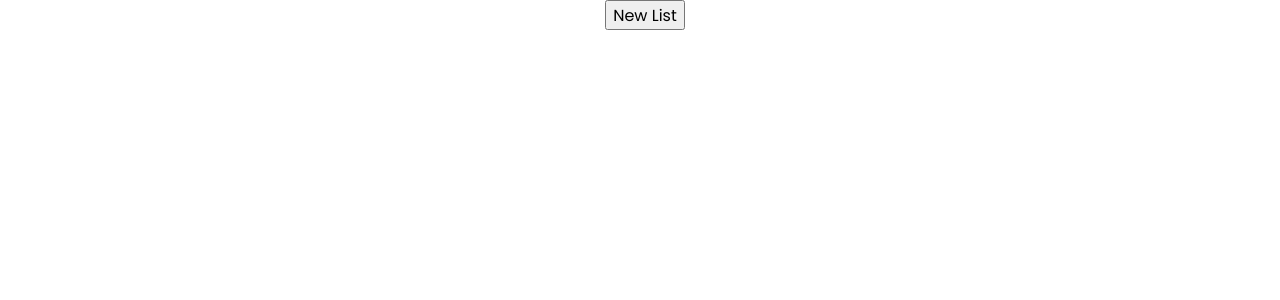
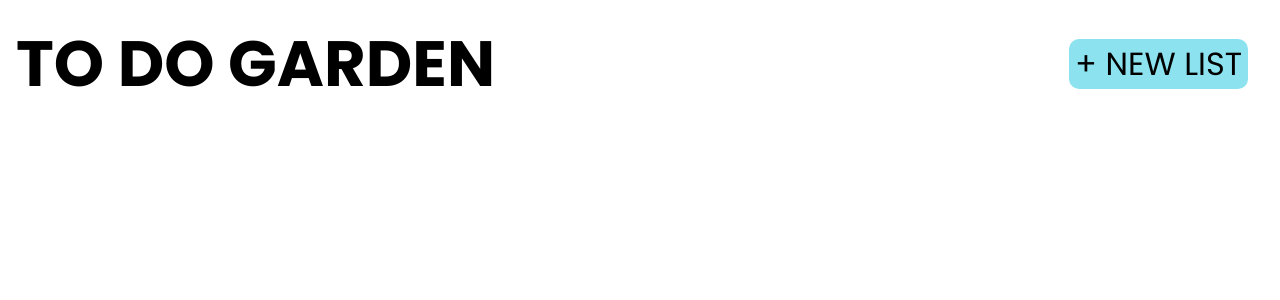
Before and after one commit to jenniemwei/to-do-garden, a React (Create React App) app: page / in a window 1280 px wide. Shown: the top 300 px of the page. Built offline with nearby package versions, Linux system fonts and the light colour scheme.

Commit message:
add header fix things

```diff
--- a/package.json
+++ b/package.json
@@ -9,6 +9,7 @@
     "@testing-library/user-event": "^13.5.0",
     "react": "^18.2.0",
     "react-dom": "^18.2.0",
+    "react-feather": "^2.0.10",
     "react-scripts": "5.0.1",
     "react-textfit": "^1.1.1",
     "web-vitals": "^2.1.4"
--- a/src/components/AllTaskLists.jsx
+++ b/src/components/AllTaskLists.jsx
@@ -11,16 +11,16 @@ export default function AllTaskLists() {
   const [taskLists, setTaskLists] = useState([]);
 
   useEffect(() => {
-    const taskLists = JSON.parse(localStorage.getItem("taskLists"));
-    if (taskLists) {
-      setTaskLists(taskLists);
-    }
+    // const taskLists = JSON.parse(localStorage.getItem("taskLists"));
+    // if (taskLists) {
+    //   setTaskLists(taskLists);
+    // }
   }, []);
 
   useEffect(() => {
-    if (taskLists.length > 0) {
-      localStorage.setItem("taskLists", JSON.stringify(taskLists));
-    }
+    // if (taskLists.length > 0) {
+    //   localStorage.setItem("taskLists", JSON.stringify(taskLists));
+    // }
   } , [taskLists]);
 
 
@@ -29,7 +29,7 @@ export default function AllTaskLists() {
     setTaskLists([
       ...taskLists,
       {
-        name: "Title",
+        title: "Title",
         currentItems: [],
         checkedItems: [],
         editModeDisplayed: true,
@@ -42,7 +42,8 @@ export default function AllTaskLists() {
   return (
     <div>
     <header id="homepage-header">
-    <button id="new-list-button" onClick={(event)=>{handleNewList(event)}}>New List</button>
+      <h1>TO DO GARDEN</h1>
+    <button id="new-list-button" onClick={(event)=>{handleNewList(event)}}>+ NEW LIST</button>
     </header>
     <div className="all-lists-container">
 
--- a/src/components/EditListMode.jsx
+++ b/src/components/EditListMode.jsx
@@ -1,6 +1,6 @@
 import React, { useState, useRef, useEffect } from 'react'
 import ListOptions from './ListOptions'
-
+import { X } from 'react-feather'
 
 export default function EditListMode({ taskLists, handleChangeTaskState, listIndex}) {
 
@@ -17,7 +17,7 @@ export default function EditListMode({ taskLists, handleChangeTaskState, listInd
 
     useEffect(() => {
       const size = listRef.current.length;
-      if (size > 0) {
+      if (size > 0 && listRef.current[size - 1] !== null) {
         listRef.current[size - 1].focus(); //focuses on recently created task
       }
 
@@ -50,6 +50,9 @@ export default function EditListMode({ taskLists, handleChangeTaskState, listInd
     }
     function handleCloseEditMode(event){
       handleChangeTaskState(listIndex, "editModeDisplayed", false)
+      if (taskLists[listIndex].currentItems.length === 0 && taskLists[listIndex].title === "Title") {
+
+      }
     }
 
     function createNewTask(event) {
@@ -68,9 +71,8 @@ export default function EditListMode({ taskLists, handleChangeTaskState, listInd
       <div className="list-container edit-mode">
         <div className='list-header'>
           <input className="title-input list-name" value={editingTitle} onChange={(event)=>{handleTitleChange(event)}}></input>
-          <button onClick={(event)=>{handleCloseEditMode(event)}}>Close</button>
+          <button onClick={(event)=>{handleCloseEditMode(event)}} className="edit-list-close-button"><X color="gray"/></button>
           </div>
-
         <ul>
           {editingList.map((item, index) => (
             <li key={index}>
--- a/src/components/ListOptions.jsx
+++ b/src/components/ListOptions.jsx
@@ -1,12 +1,15 @@
 import React, {useState} from 'react'
 import '../styles/ListOptions.css';
 
-export default function ListOptions({taskLists, handleChangeTaskState,listIndex}) {
+export default function ListOptions({taskLists, handleChangeTaskState,listIndex, setTaskLists}) {
 
-    function handleDelete(event){
-         const selectedList = event.target.parentElement.parentElement.parentElement.parentElement;
-         selectedList.style.background='red'
-         handleChangeTaskState(listIndex, "optionsDisplayed", false)
+    function handleDelete(event, listIndex){
+         const newTaskLists = [...taskLists];
+         console.log("LIST INDEX", listIndex)
+         newTaskLists.splice(listIndex, 1);
+         console.log("NEW TASK LISTS", newTaskLists)
+         setTaskLists(newTaskLists);
+         console.log("TASK LISTS", taskLists);
     }
 
     function handleEdit(event){
@@ -18,7 +21,7 @@ export default function ListOptions({taskLists, handleChangeTaskState,listIndex}
         <div className="list-options-container">
             <ul>
                 <li>
-                    <button onClick={(event)=>handleDelete(event)} className="edit-option">Delete List</button>
+                    <button onClick={(event)=>handleDelete(event, listIndex)} className="edit-option">Delete List</button>
                 </li>
                 <li>
                     <button onClick={(event)=>handleEdit(event)}className="edit-option">Edit List</button>
--- a/src/components/TaskList.jsx
+++ b/src/components/TaskList.jsx
@@ -94,6 +94,7 @@ export default function TaskList({ listIndex, taskLists, setTaskLists }) {
             <ListOptions
               taskLists={taskLists}
               handleChangeTaskState={handleChangeTaskState}
+              setTaskLists={setTaskLists}
               listIndex={listIndex}
             />
           )}
--- a/src/styles/AllTaskLists.css
+++ b/src/styles/AllTaskLists.css
@@ -29,14 +29,20 @@ h3{
   overflow-wrap: break-word;
 }
 h1{
-
+  padding: 1rem;
+  font-size: 4rem;
 }
 
 #new-list-button{
-  margin: 0 0 0 10px;
-  height: 30px;
-  font-size: 1em;
+  margin: 1em;
+  font-size: 2em;
   align-self: center;
+  border-radius: 10px;
+  border: none;
+  background-color: rgb(140, 227, 239);
 }
 #homepage-header{
+  width: 100vw;
+  display: flex;
+  justify-content: space-between;
 }
--- a/src/styles/Lists.css
+++ b/src/styles/Lists.css
@@ -47,11 +47,11 @@ li {
   filter:drop-shadow(2px 2px 5px rgba(0,0,0,0.3));
 }
 .flower-container{
-  width:15vh;
+  width:12vh;
 }
 .list-container {
   filter:drop-shadow(2px 2px 5px rgba(0,0,0,0.2));
-  padding: 2rem;
+  padding: .5rem;
   /* border: 1px solid #ccc; */
   border-radius: 10px;
   background-color: #ffffff;
@@ -97,7 +97,7 @@ body {
   /* font-size: 2vw; */
 }
 .list-header{
-  /* display: flex; */
+  display: flex;
   /* width:30px; */
   width: 100%;
   justify-content: space-between;
@@ -123,9 +123,18 @@ body {
 }
 
 .title-input{
+  margin: 1rem;
   width:80%;
 }
 
 .task {
   margin-top: .9rem;
 }
+
+.edit-list-close-button {
+  background-color: transparent;
+  border: none;
+  align-self: flex-start;
+  margin: 0;
+  padding: 0;
+}
```
Also changed, not shown: 1 other file (tests, documents, lock files or other folders).
